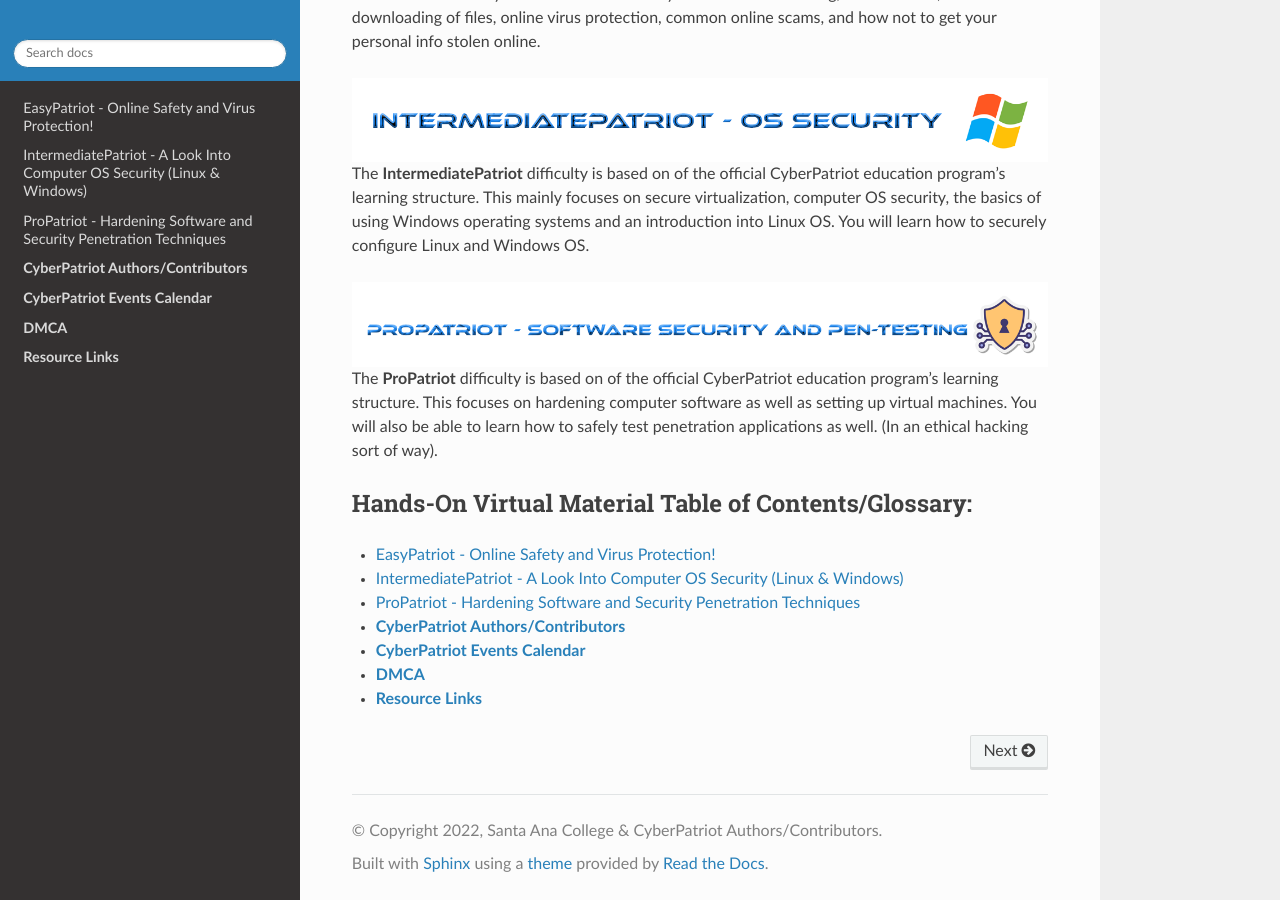
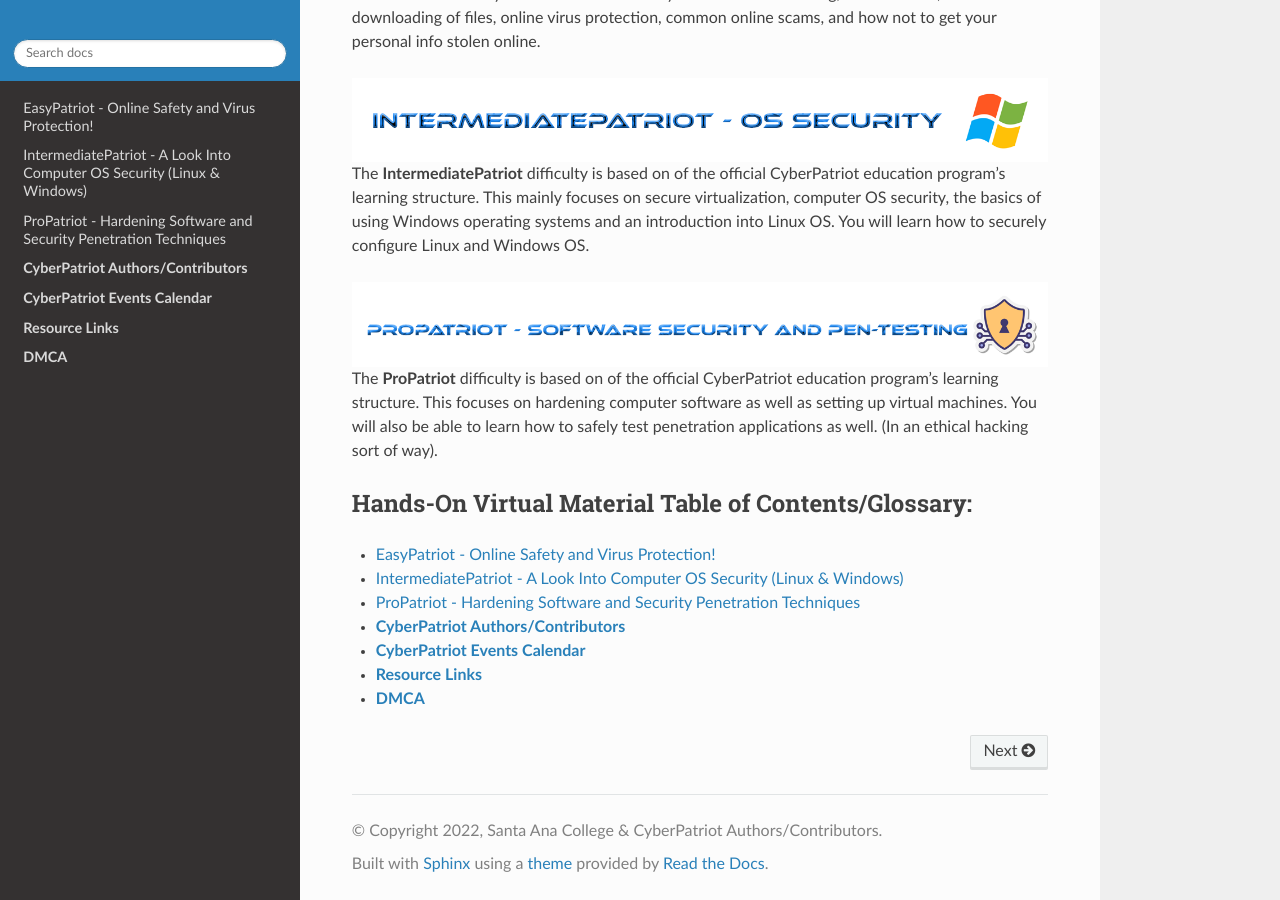
Before and after one commit to natt96z/cybersac, a Sphinx documentation site: the page built from docs/source/index.rst, in a window 1280 px wide and 900 px high, scrolled down 1120 px. Built offline with Sphinx 7.4.7 and the Read the Docs theme 2.0.0, drawn with Linux system fonts in a browser that asks for light colours; pages that are not in the unit, such as notebooks, are missing from menus.

```diff
--- a/docs/source/index.rst
+++ b/docs/source/index.rst
@@ -49,5 +49,5 @@ Hands-On Virtual Material Table of Contents/Glossary:
    AuthorsContributors.rst
    OfficialPatriot.rsT
    Events.rst
+   links.rst
    DMCARequest.rst
-   links.rst
```
